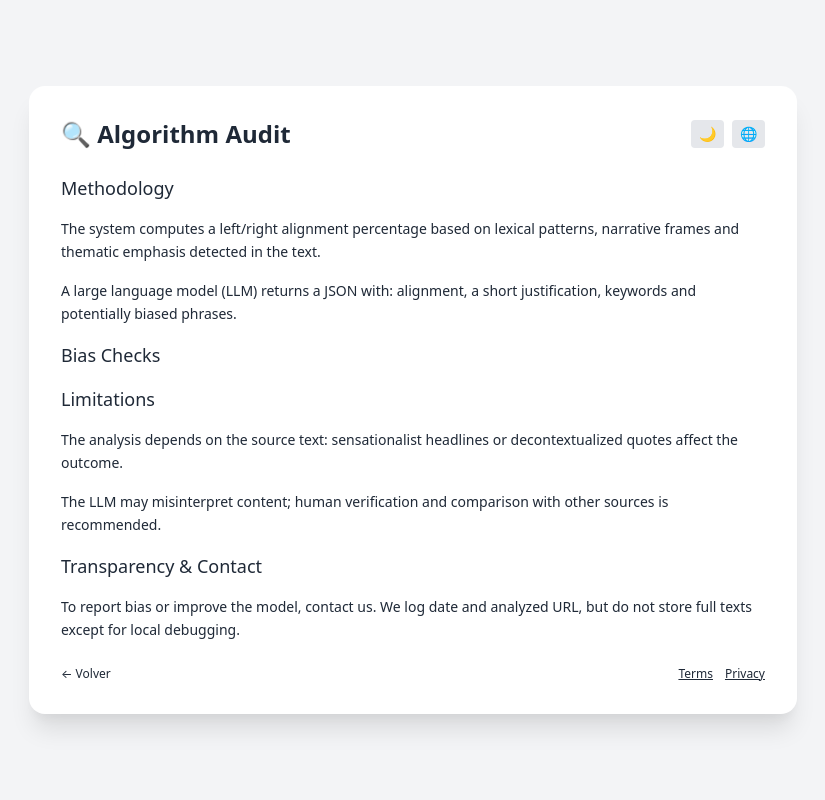
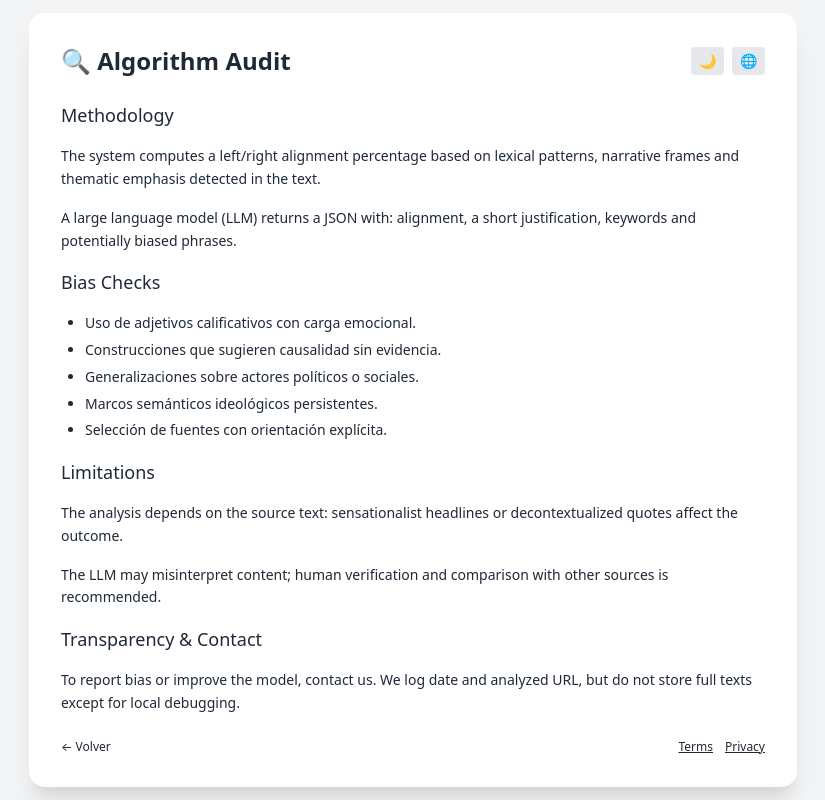
Before and after one commit to electrobiotica/news-analyzer-ai, a Flask app: page /auditoria in a window 1280 px wide. Shown: the whole page, without its empty margins (227-1052 px from the left). Run offline with Flask 3, Linux system fonts and the light colour scheme.

Commit message:
Update auditoria.html

```diff
--- a/templates/auditoria.html
+++ b/templates/auditoria.html
@@ -75,7 +75,11 @@ const STR = {
     method_p1:"El sistema calcula un porcentaje de alineación (izquierda/derecha) a partir de patrones léxicos, marcos narrativos y énfasis temáticos detectados en el texto.",
     method_p2:"Se utiliza un modelo de lenguaje (LLM) para generar un JSON con: alineación, justificación breve, palabras clave y frases potencialmente sesgadas.",
     bias_check:"Criterios de Sesgo",
-    bias_list:"",
+    bias_list:`<li>Uso de adjetivos calificativos con carga emocional.</li>
+<li>Construcciones que sugieren causalidad sin evidencia.</li>
+<li>Generalizaciones sobre actores políticos o sociales.</li>
+<li>Marcos semánticos ideológicos persistentes.</li>
+<li>Selección de fuentes con orientación explícita.</li>`,
     limits:"Limitaciones",
     limits_p1:"El análisis depende del texto de origen: titulares sensacionalistas o citas fuera de contexto influyen en el resultado.",
     limits_p2:"El LLM puede cometer errores de interpretación; por ello se recomienda la verificación humana y la comparación con otras fuentes.",
@@ -91,7 +95,11 @@ const STR = {
     method_p1:"The system computes a left/right alignment percentage based on lexical patterns, narrative frames and thematic emphasis detected in the text.",
     method_p2:"A large language model (LLM) returns a JSON with: alignment, a short justification, keywords and potentially biased phrases.",
     bias_check:"Bias Checks",
-    bias_list:"",
+    bias_list:`<li>Uso de adjetivos calificativos con carga emocional.</li>
+<li>Construcciones que sugieren causalidad sin evidencia.</li>
+<li>Generalizaciones sobre actores políticos o sociales.</li>
+<li>Marcos semánticos ideológicos persistentes.</li>
+<li>Selección de fuentes con orientación explícita.</li>`,
     limits:"Limitations",
     limits_p1:"The analysis depends on the source text: sensationalist headlines or decontextualized quotes affect the outcome.",
     limits_p2:"The LLM may misinterpret content; human verification and comparison with other sources is recommended.",
@@ -106,7 +114,8 @@ function applyLang(){
   document.documentElement.lang = LANG;
   document.querySelectorAll("[data-i18n]").forEach(el=>{
     const key = el.getAttribute("data-i18n");
-    if(STR[LANG][key]!==undefined) el.textContent = STR[LANG][key];
+    if(STR[LANG][key]!==undefined) el.innerHTML = STR[LANG][key];
+
   });
 }
 function toggleLang(){
```
